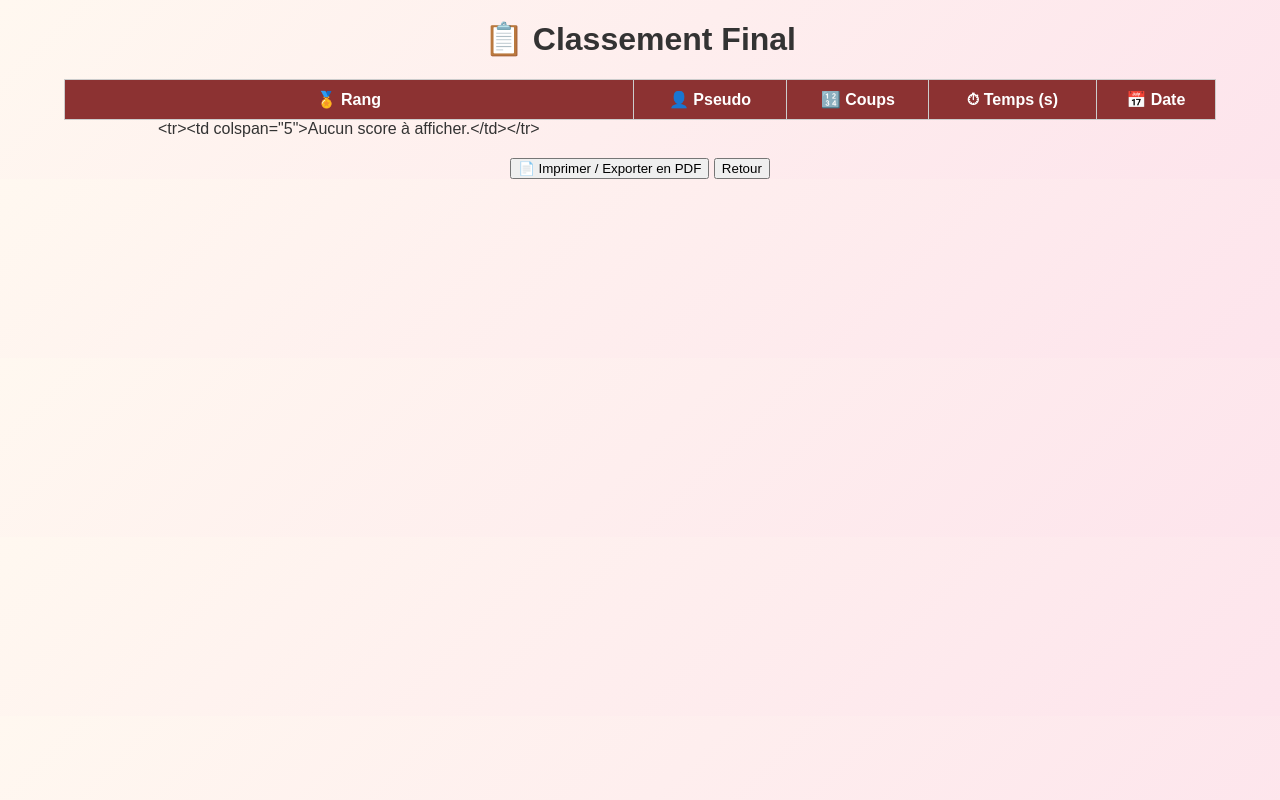
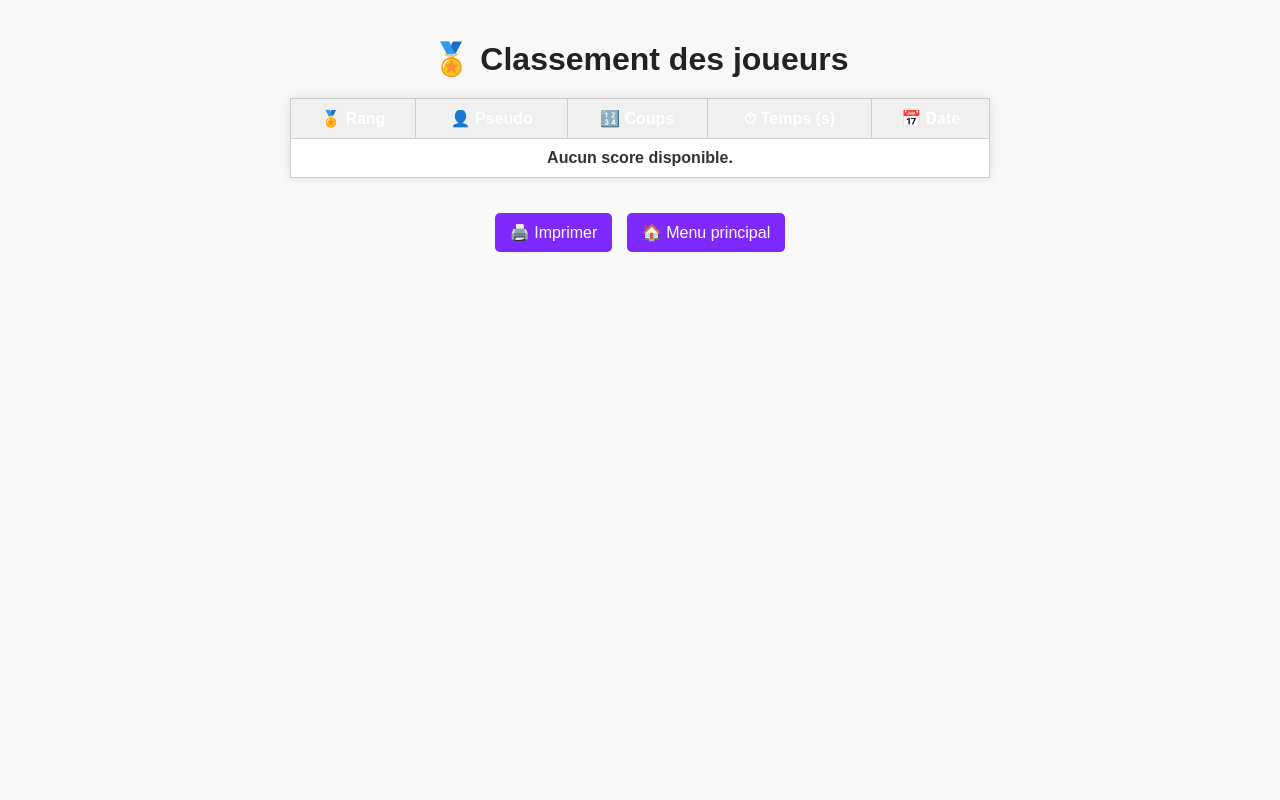
Before and after one commit to Emilie-Rose/projetCadran, a plain HTML site: page classement_pdf.html in a window 1280 px wide. Drawn offline with Linux system fonts and the light colour scheme; files that its build step writes are made by us from their sources.

```diff
--- a/classement_pdf.html
+++ b/classement_pdf.html
@@ -3,13 +3,68 @@
 <head>
   <meta charset="UTF-8">
   <meta name="viewport" content="width=device-width, initial-scale=1.0">
-  <title>Classement PDF</title>
+  <title>Classement à imprimer</title>
   <link rel="stylesheet" href="style.css">
+  <style>
+    body {
+      font-family: Arial, sans-serif;
+      background: #f8f8f8;
+      padding: 20px;
+      text-align: center;
+    }
+
+    h1 {
+      margin-bottom: 20px;
+      color: #222;
+    }
+
+    table {
+      width: 100%;
+      max-width: 700px;
+      margin: auto;
+      border-collapse: collapse;
+      background-color: white;
+      box-shadow: 0 0 10px rgba(0,0,0,0.1);
+    }
+
+    th, td {
+      border: 1px solid #ccc;
+      padding: 10px;
+    }
+
+    th {
+      background-color: #f0f0f0;
+    }
+
+    td:first-child {
+      font-weight: bold;
+    }
+
+    .buttons {
+      margin-top: 30px;
+    }
+
+    .buttons button {
+      margin: 5px;
+      padding: 10px 15px;
+      font-size: 16px;
+      cursor: pointer;
+      background: #7f2afd;
+      color: white;
+      border: none;
+      border-radius: 5px;
+    }
+
+    .buttons button:hover {
+      background: #5c1bb2;
+    }
+  </style>
 </head>
 <body>
-  <h1>📋 Classement Final</h1>
-  <div id="pdfContent">
-    <table>
+
+  <h1>🏅 Classement des joueurs</h1>
+
+  <table id="classementTable">
     <thead>
       <tr>
         <th>🏅 Rang</th>
@@ -20,38 +75,40 @@
       </tr>
     </thead>
     <tbody id="classementBody">
-        <!-- Rangements JS ici -->
+      <!-- Scores insérés ici -->
     </tbody>
   </table>
-  </div>
+
   <div class="buttons">
-    <button onclick="window.print()">📄 Imprimer / Exporter en PDF</button>
-    <button onclick="window.location.href='index.html'">Retour</button>
+    <button onclick="window.print()">🖨️ Imprimer</button>
+    <button onclick="window.location.href='index.html'">🏠 Menu principal</button>
   </div>
 
   <script>
-    function loadClassement() {
+    function afficherClassement() {
       const scores = JSON.parse(localStorage.getItem("cadran_scores")) || [];
       const tbody = document.getElementById("classementBody");
+
       if (scores.length === 0) {
-        tbody.textContent = '<tr><td colspan="5">Aucun score à afficher.</td></tr>';
+        tbody.innerHTML = '<tr><td colspan="5">Aucun score disponible.</td></tr>';
         return;
       }
-      scores.forEach((s, i) => {
+
+      scores.forEach((score, index) => {
         const row = document.createElement("tr");
-        const medal = i === 0 ? "🥇" : i === 1 ? "🥈" : i === 2 ? "🥉" : "";
         row.innerHTML = `
-          <td>${medal} ${i + 1}</td>
-          <td>${s.name}</td>
-          <td>${s.attempts}</td>
-          <td>${s.time}</td>
-          <td>${s.date}</td>
+          <td>${index + 1}</td>
+          <td>${score.name}</td>
+          <td>${score.attempts}</td>
+          <td>${score.time}</td>
+          <td>${score.date}</td>
         `;
         tbody.appendChild(row);
       });
     }
 
-    window.onload = loadClassement;
+    window.onload = afficherClassement;
   </script>
+
 </body>
 </html>
```
Also changed, not shown: scores.html (+42 -10 lines). Lines whose indentation alone changed are shown as unchanged.
